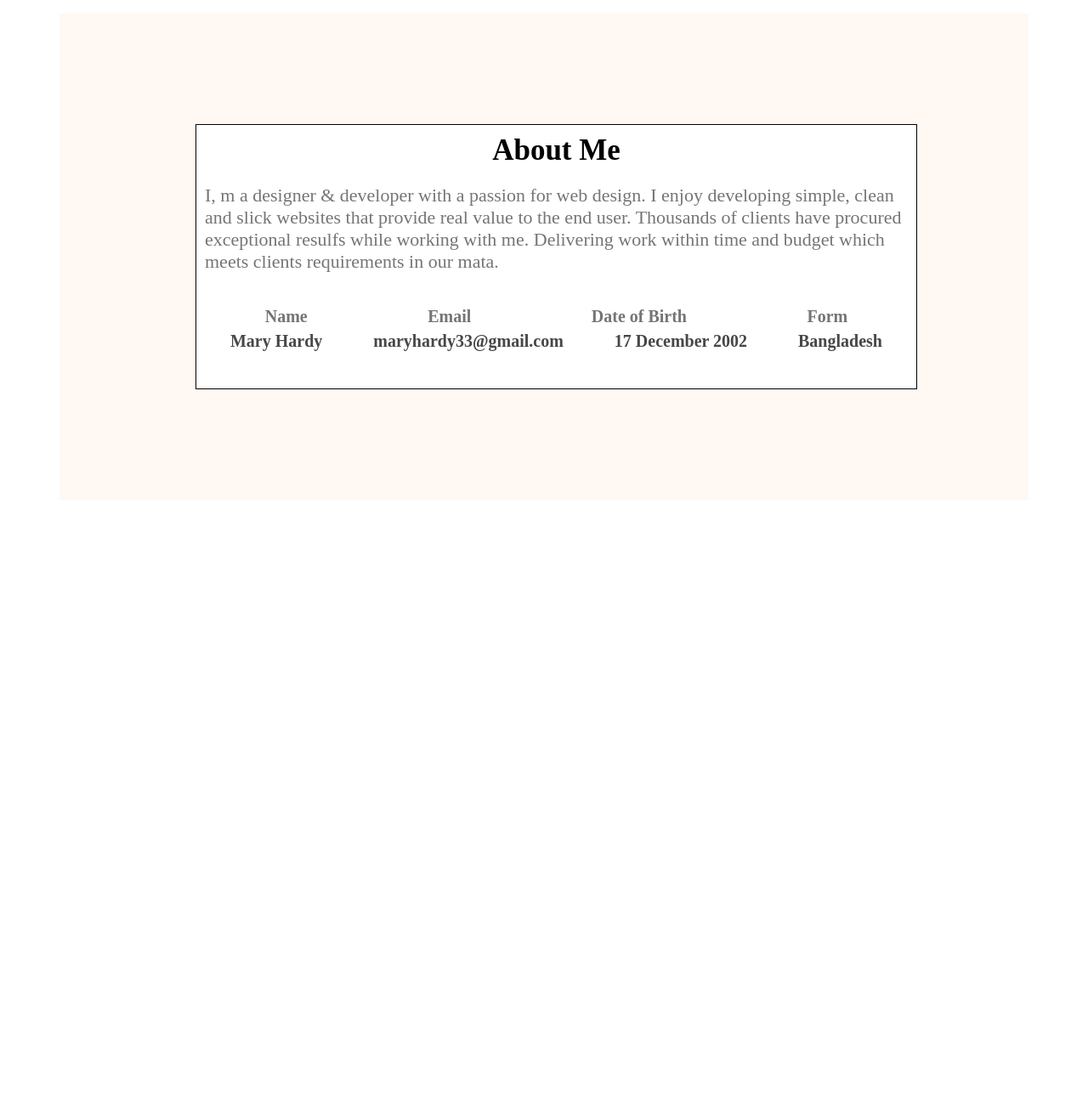
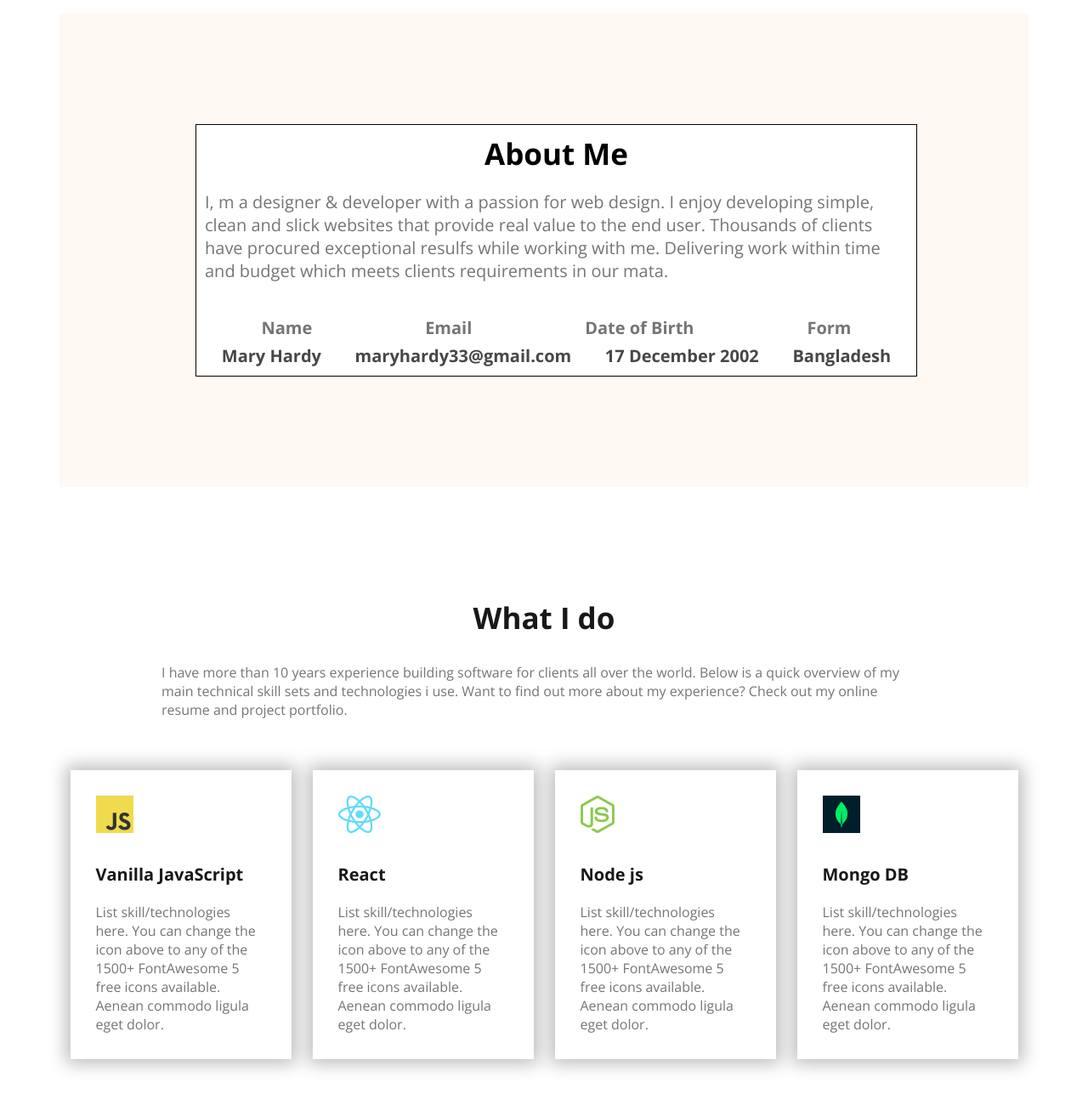
Before and after one commit to Selim999-BD/developer-portfollio, a plain HTML site: page index.html in a window 1280 px wide. Shown: the part 900-2200 px from the top of the page at 85% size. Before the commit the page ends 1608 px from the top, so only its background shows below. Drawn offline with nearby package versions, Linux system fonts and the light colour scheme.

Commit message:
add to skill

```diff
--- a/index.html
+++ b/index.html
@@ -28,8 +28,8 @@
             <img width="584px" height="685px" src="image/hardy.png" alt="">
         </div>
     </header>
-    <main>
-        <section>
+    <main class="open-sans">
+        <section class="bg">
             <div class="about-me">
                 <h2 class="title">About Me</h2>
                 <p class="description dark-3">I, m a designer & developer with a passion for web design. I enjoy developing simple, clean and slick websites that provide real value to the end user. Thousands of clients have procured exceptional resulfs while working with me. Delivering work within time and budget which meets clients requirements in our mata.</p>
@@ -47,6 +47,35 @@
                 </div>
             </div>
         </section>
+        <section class="skill-bg" >
+            <div class="skills">
+                <h2 class="title dark-1">What I do</h2>
+                <p class="description dark-3">I have more than 10 years experience building software for clients all over the world. Below is a quick overview of my main technical skill sets and technologies i use. Want to find out more about my experience? Check out my online resume and project portfolio.</p>
+                <div class="skill-box">
+                    <div class="box">
+                        <img src="image/icons/js.png" alt="">
+                        <h3 class="title dark-1">Vanilla JavaScript</h3>
+                        <p class="discption dark-3">List skill/technologies here. You can change the icon above to any of the 1500+ FontAwesome 5 free icons available. Aenean commodo ligula eget dolor.</p>
+                    </div>
+                    <div class="box">
+                        <img src="image/icons/react.png" alt="">
+                        <h3 class="title dark-1">React</h3>
+                        <p class="discption dark-3">List skill/technologies here. You can change the icon above to any of the 1500+ FontAwesome 5 free icons available. Aenean commodo ligula eget dolor.</p>
+                    </div>
+                    <div class="box">
+                        <img src="image/icons/nodejs.png" alt="">
+                        <h3 class="title dark-1">Node js</h3>
+                        <p class="discption dark-3">List skill/technologies here. You can change the icon above to any of the 1500+ FontAwesome 5 free icons available. Aenean commodo ligula eget dolor.</p>
+                    </div>
+                    <div class="box">
+                        <img src="image/icons/mongo.png" alt="">
+                        <h3 class="title dark-1">Mongo DB</h3>
+                        <p class="discption dark-3">List skill/technologies here. You can change the icon above to any of the 1500+ FontAwesome 5 free icons available. Aenean commodo ligula eget dolor.</p>
+                    </div>
+                </div>
+
+            </div>
+        </section>
     </main>
     <footer>
 
--- a/styles/style.css
+++ b/styles/style.css
@@ -110,7 +110,7 @@ main{
 .about-me{
     background-color: #fff;
     width:827px;
-    height:290px;
+    height:290p757575x;
     margin: auto;
     border: 1px solid black;
     padding: 10px;
@@ -121,7 +121,7 @@ main{
     font-weight: 700;
 }
 .about-me>.description{
-    font-size: 22px;
+    font-size: 20px;
 }
 .info-title{
     font-size: 20px;
@@ -140,7 +140,36 @@ main{
     justify-content: space-around;
     margin-top: 6px;
 }
-section{
+.bg{
     background-color: #FFF8F3;
     padding: 130px 160px;
+    margin-bottom: 130px;
 }
+/* Skills for style */
+.skills>.title{
+    font-size: 35px;
+    font-weight: bold;
+    text-align: center;
+    margin-bottom: 30px;
+}
+.skills >.description{
+    width:900px;
+    margin: auto;
+    padding-bottom: 10px;
+}
+.box{
+    width:200px;
+    padding: 30px;
+    background-color: #fff;
+    box-shadow: 0 0 20px 5px #b9b9b9;
+}
+.box>.title{
+    font-size: 20px;
+    font-weight: 700;
+    margin-top: 30px;
+}
+.skill-box{
+    display: flex;
+    justify-content: space-around;
+    margin-top: 50px;
+}
```
